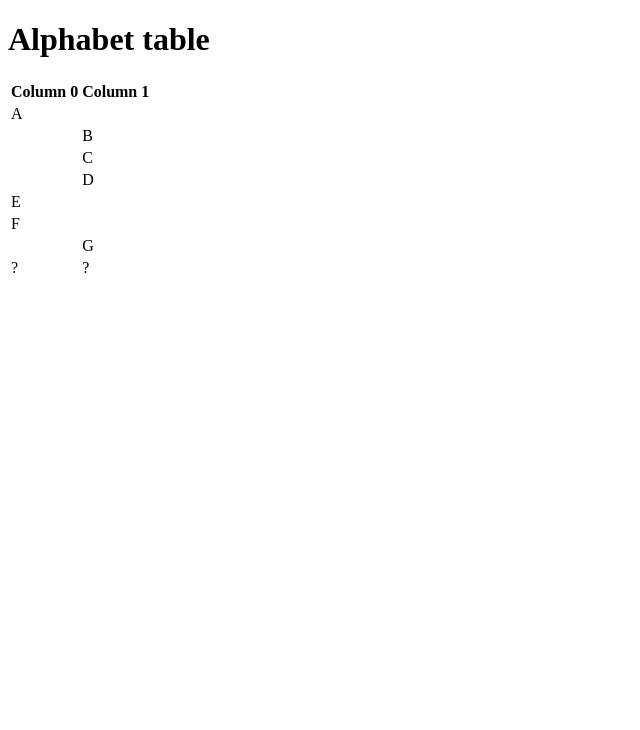
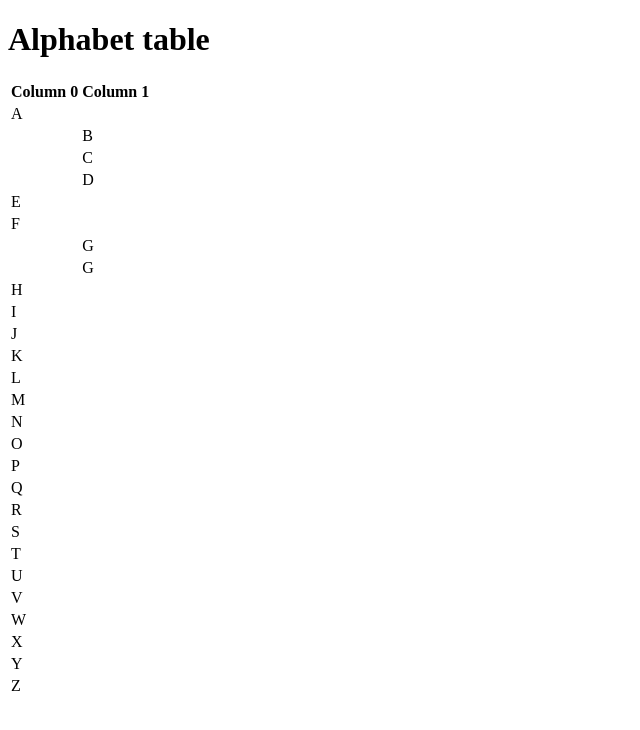
Before and after one commit to comp426-2023-spring/a01-harivig, a website: page public/index.html in a window 1280 px wide. Shown: the whole page, without its empty margins (0-640 px from the left). Drawn offline with Linux system fonts and the light colour scheme.

Commit message:
fixing alphabet table

```diff
--- a/public/index.html
+++ b/public/index.html
@@ -36,9 +36,66 @@
   					<tr>
     						<td></td><td>G</td>
   					</tr>
-  					<tr>
-    						<td>?</td><td>?</td>
-  					</tr>
+					<tr>
+						<td></td><td>G</td>
+				  	</tr>
+					  <tr>
+						<td>H</td><td></td>
+					</tr>
+					<tr>
+						<td>I</td><td></td>
+					</tr>
+					<tr>
+						<td>J</td><td></td>
+					</tr>
+					<tr>
+						<td>K</td><td></td>
+					</tr>
+					<tr>
+						<td>L</td><td></td>
+					</tr>
+					<tr>
+						<td>M</td><td></td>
+					</tr>
+					<tr>
+						<td>N</td><td></td>
+					</tr>
+					<tr>
+						<td>O</td><td></td>
+					</tr>
+					<tr>
+						<td>P</td><td></td>
+					</tr>
+					<tr>
+						<td>Q</td><td></td>
+					</tr>
+					<tr>
+						<td>R</td><td></td>
+					</tr>
+					<tr>
+						<td>S</td><td></td>
+					</tr>
+					<tr>
+						<td>T</td><td></td>
+					</tr>
+					<tr>
+						<td>U</td><td></td>
+					</tr>
+					<tr>
+						<td>V</td><td></td>
+					</tr>
+					<tr>
+						<td>W</td><td></td>
+					</tr>
+					<tr>
+						<td>X</td><td></td>
+					</tr>
+					<tr>
+						<td>Y</td><td></td>
+					</tr>
+					<tr>
+						<td>Z</td><td></td>
+					</tr>
 				</tbody>
 			</table>
         	</div>
```
